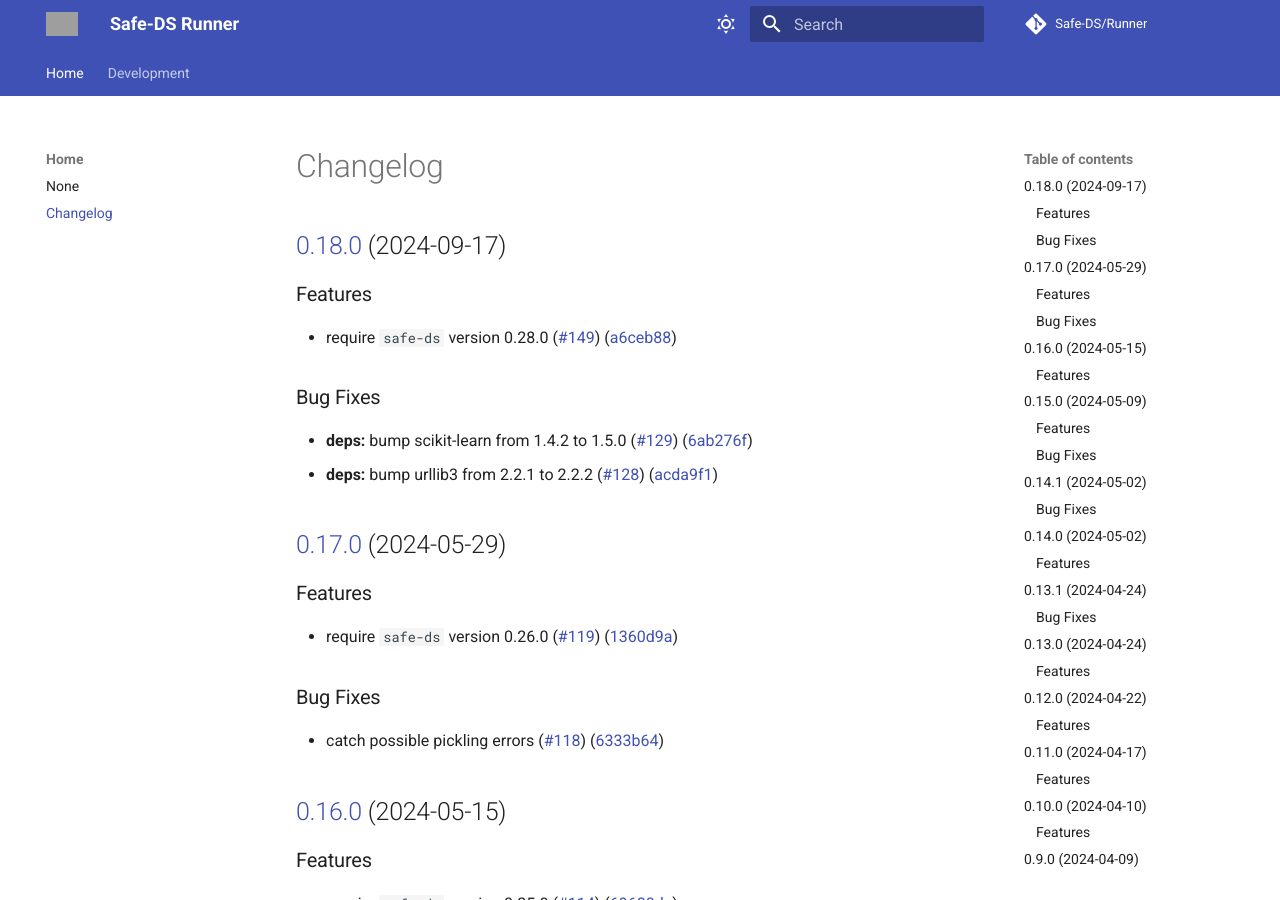
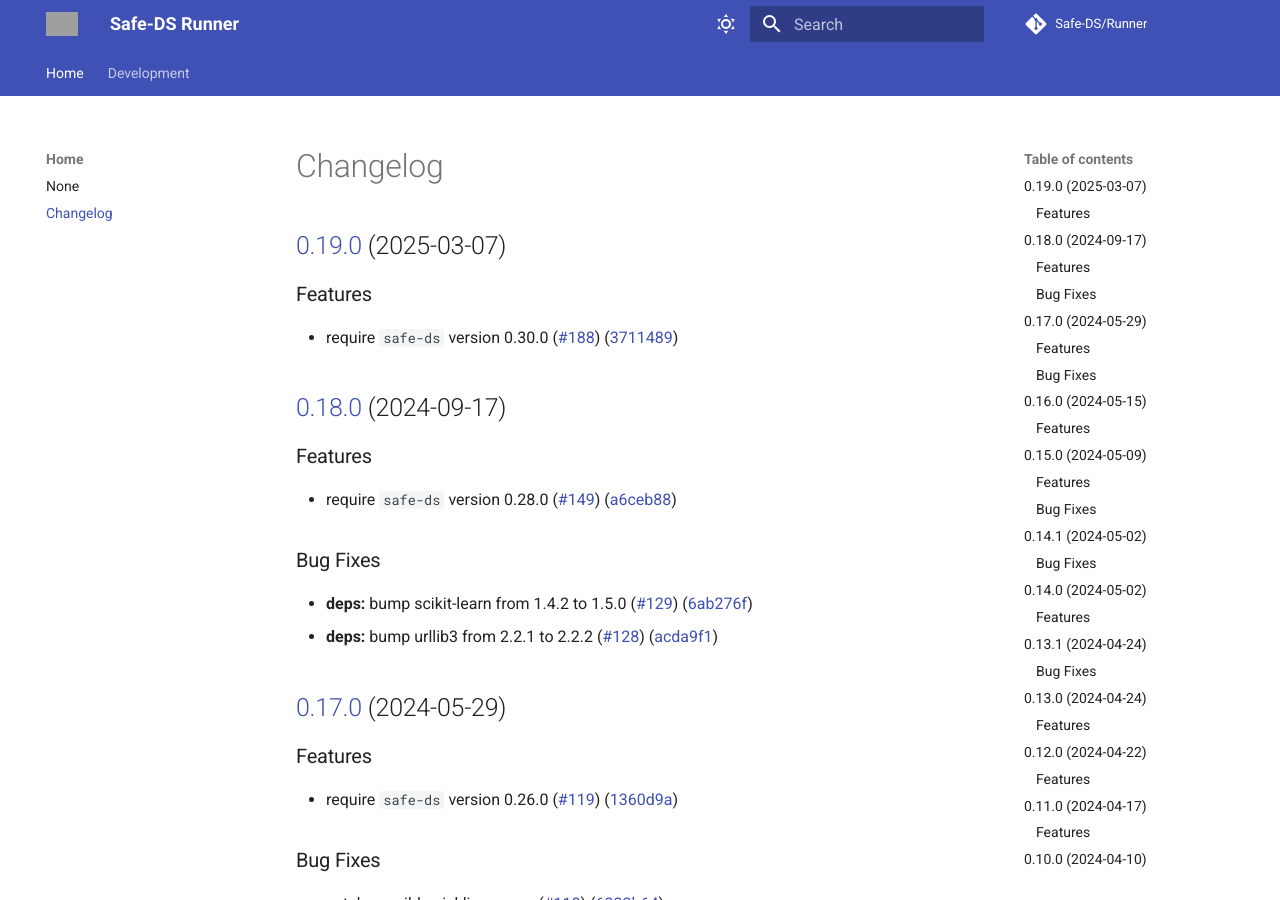
Before and after one commit to Safe-DS/Runner, an MkDocs documentation site: the page built from docs/CHANGELOG.md, in a window 1280 px wide and 900 px high. Built offline with MkDocs 1.6.1 and Material for MkDocs 9.7.7, drawn with Linux system fonts in a browser that asks for light colours; comment, search, counter and statistics services are not loaded; grey boxes are pictures that could not be loaded.

Commit message:
chore(release): 0.19.0 [skip ci]
## [0.19.0](https://github.com/Safe-DS/Runner/compare/v0.18.0...v0.19.0) (2025-03-07)

### Features

* require `safe-ds` version 0.30.0 ([#188](https://github.com/Safe-DS/Runner/issues/188)) ([3711489](https://github.com/Safe-DS/Runner/commit/37114890074068ab1703e44063c8b3ba694cc183))

```diff
--- a/docs/CHANGELOG.md
+++ b/docs/CHANGELOG.md
@@ -1,3 +1,9 @@
+## [0.19.0](https://github.com/Safe-DS/Runner/compare/v0.18.0...v0.19.0) (2025-03-07)
+
+### Features
+
+* require `safe-ds` version 0.30.0 ([#188](https://github.com/Safe-DS/Runner/issues/188)) ([3711489](https://github.com/Safe-DS/Runner/commit/37114890074068ab1703e44063c8b3ba694cc183))
+
 ## [0.18.0](https://github.com/Safe-DS/Runner/compare/v0.17.0...v0.18.0) (2024-09-17)
 
 ### Features
--- a/pyproject.toml
+++ b/pyproject.toml
@@ -1,6 +1,6 @@
 [tool.poetry]
 name = "safe-ds-runner"
-version = "0.18.0"
+version = "0.19.0"
 description = "Execute Safe-DS programs that were compiled to Python."
 authors = ["Lars Reimann <mail@larsreimann.com>"]
 license = "MIT"
```
